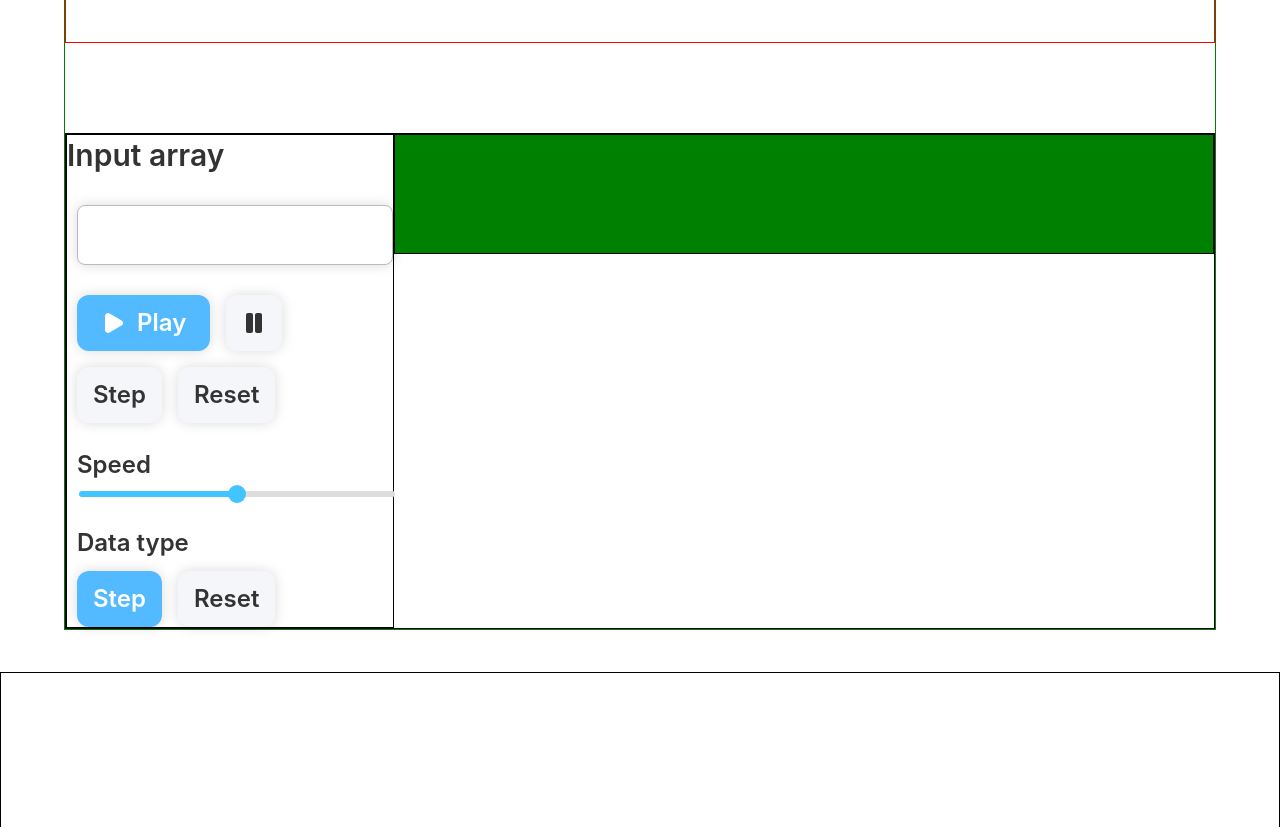
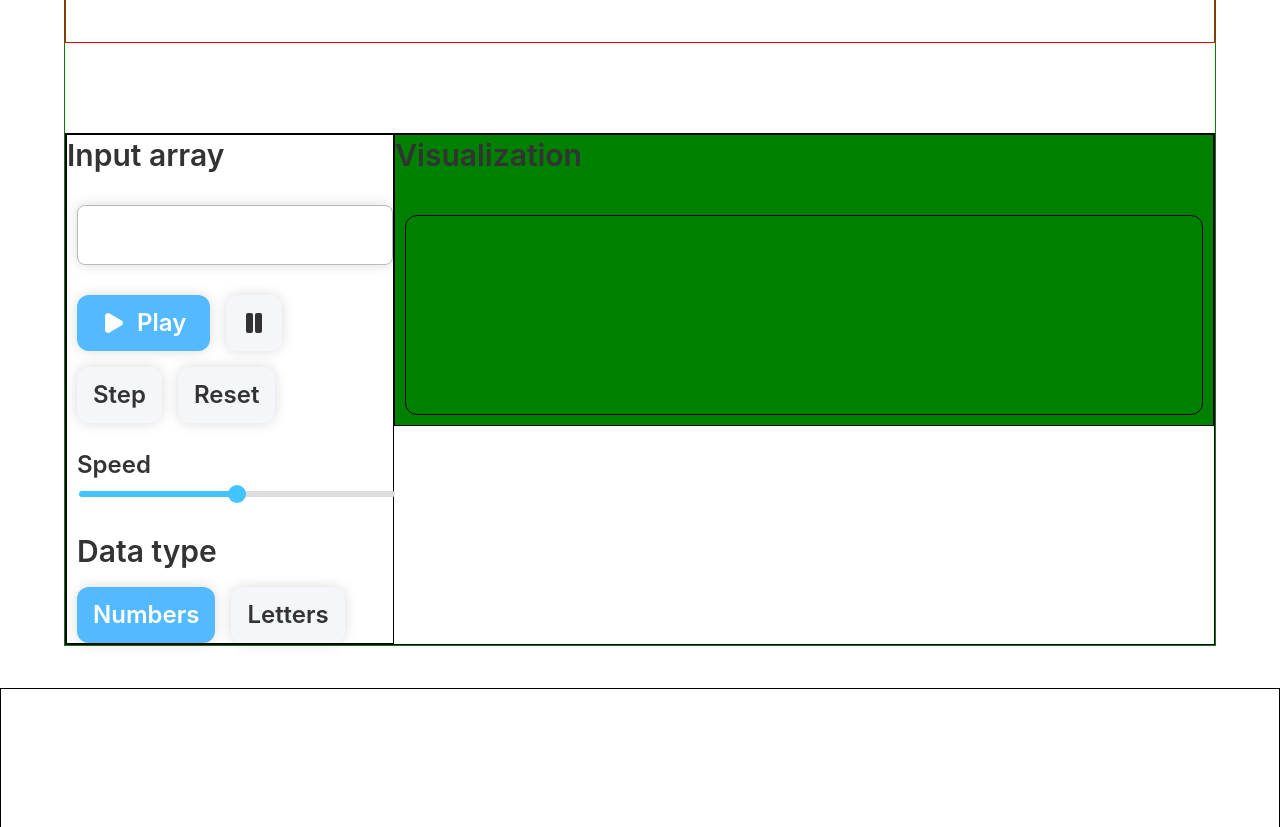
Before and after one commit to StepanBlaha/SbSort, a React (Vite) app: page /bubble in a window 1280 px wide. Shown: the part 700-1527 px from the top of the page. Built offline with nearby package versions, Linux system fonts and the light colour scheme.

Commit message:
fix: changes

```diff
--- a/src/pages/bubble/BubbleSort.module.css
+++ b/src/pages/bubble/BubbleSort.module.css
@@ -391,10 +391,38 @@
     border: 1px solid;
     flex-direction: column;
     background-color: green;
-        min-height: 120px;
-
+    gap: 30px;
 }
 
+.DataTitle{
+    font-size: 30px;
+    line-height: 40px;
+    font-weight: 600;
+    color: #333333;
+    margin: 0;
+    width: 100%;
+    text-align: left;
+}
+.DataContent{
+    width: 100%;
+    height: fit-content;
+    box-sizing: border-box;
+    display: flex;
+    flex-direction: column;
+    padding: 10px;
+    gap: 30px;
+}
+.VisualizationGraph{
+    width: 100%;
+    height: fit-content;
+    height: 200px;
+    box-sizing: border-box;
+    display: flex;
+    flex-direction: column;
+
+    border-radius: 12px;
+    border: 1px solid;
+}
 
 
 
--- a/src/pages/bubble/BubbleSort.tsx
+++ b/src/pages/bubble/BubbleSort.tsx
@@ -85,17 +85,22 @@ const BubbleSort = () => {
                                     <p className={styles.DataTitle}>Data type</p>
                                     <div className={styles.DataTypesGroup}>
                                         <div className={`${styles.PrimaryButton} ${dataType === "number" ? styles.SelectedType : ""}`} onClick={()=>setDataType("number")}>
-                                            <p>Step</p>
+                                            <p>Numbers</p>
                                         </div>
                                         <div className={`${styles.PrimaryButton} ${dataType === "letter" ? styles.SelectedType : ""}`} onClick={()=>setDataType("letter")}>
-                                            <p>Reset</p>
+                                            <p>Letters</p>
                                         </div>
                                     </div>
                                 </div>
                             </div>
 
                         </div>
-                        <div className={styles.DataDiv}></div>
+                        <div className={styles.DataDiv}>
+                            <p className={styles.DataTitle}>Visualization</p>
+                            <div className={styles.DataContent}>
+                                <div className={styles.VisualizationGraph}></div>
+                            </div>
+                        </div>
                     </div>
                 </div>
 
```
